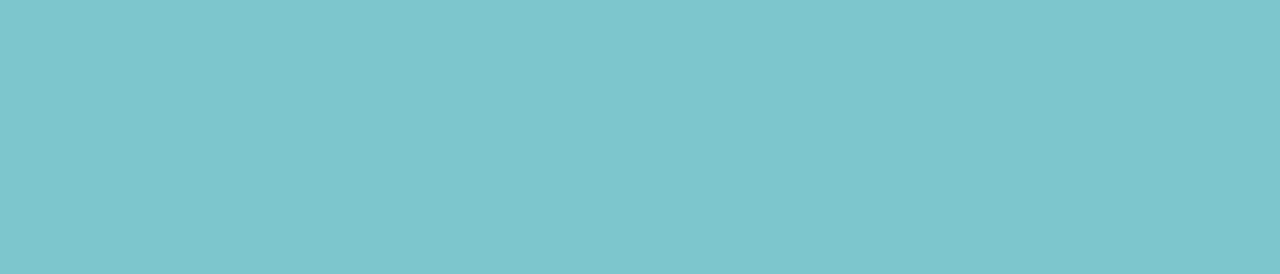
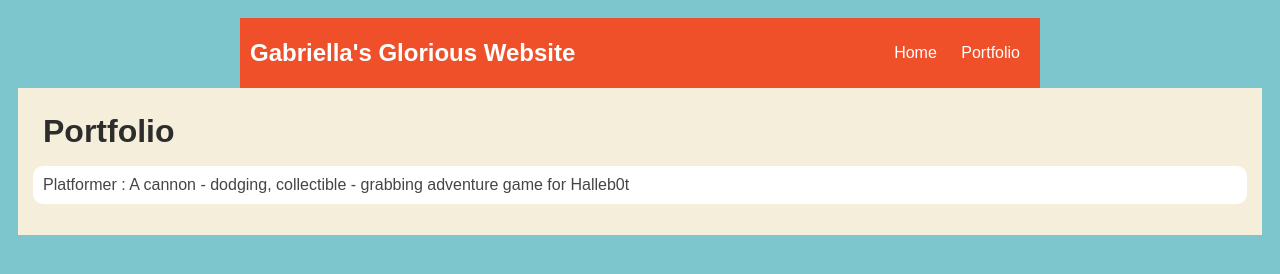
Before and after one commit to gabbycook132/gabbycook132.github.io, a plain HTML site: page portfolio.html in a window 1280 px wide. Drawn offline with nearby package versions, Linux system fonts and the light colour scheme.

Commit message:
add portfolio.html file

```diff
--- /dev/null
+++ b/js/init/platform.js
@@ -0,0 +1,3 @@
+createPlatform(500, 560);
+createPlatform(400, 300, 0.4);
+createPlatform(600, 600, 0.4, 11);
--- a/portfolio.html
+++ b/portfolio.html
@@ -2,7 +2,7 @@
 <html>
     <head>
         <title>Gabriella's amazing Website</title>
-         <style type="text/css">
+        <style type="text/css">
             body {
                 background: rgb(125, 198, 205);
                 color: rgb(45, 45, 45);
@@ -58,12 +58,51 @@
             .interests header {
                 font-size: 1.25em;
             }
+            /* portfolio styles */
+            #portfolio {
+                list-style-type: none;
+                padding-left: 0;
+            }
+
+            #portfolio li {
+                background: #fff;
+                padding: 10px;
+                border-radius: 10px;
+                margin-bottom: 10px;
+            }
+
+            #portfolio li:hover {
+                background: #eee;
+            }
+
+            #portfolio a {
+                text-decoration: none;
+                color: #454545;
+            }
         </style>
     </head>
 
     <body>
         <div id="all-contents">
-
+            <nav>
+                <header>Gabriella's Glorious Website</header>
+                <ul>
+                    <li><a href="index.html">Home</a>
+                    </li>
+                    <li><a href="portfolio.html">Portfolio</a>
+                    </li>
+                </ul>
+            </nav>
         </div>
+            <main>
+                <div class="content">
+                    <h1>Portfolio</h1>
+                    <ul id="portfolio">
+                    </ul>
+                </div>
+            </main>
+        </div>
+        <script src="https://ajax.googleapis.com/ajax/libs/jquery/2.1.3/jquery.min.js"></script>
+        <script id="portfolioScript">$(document).ready(function() {$.getJSON('projects/projects.json').then(function(data) { data.projects.forEach(function(project){ $('#portfolio').append('<li><a href="projects/' + project.name + '/">' + project.title + ' : ' + project.description + '</a></li>'); }); }); });</script>
     </body>
 </html>
```
Also changed, not shown: js/init/cannon.js (added), js/init/collectable.js (added).
